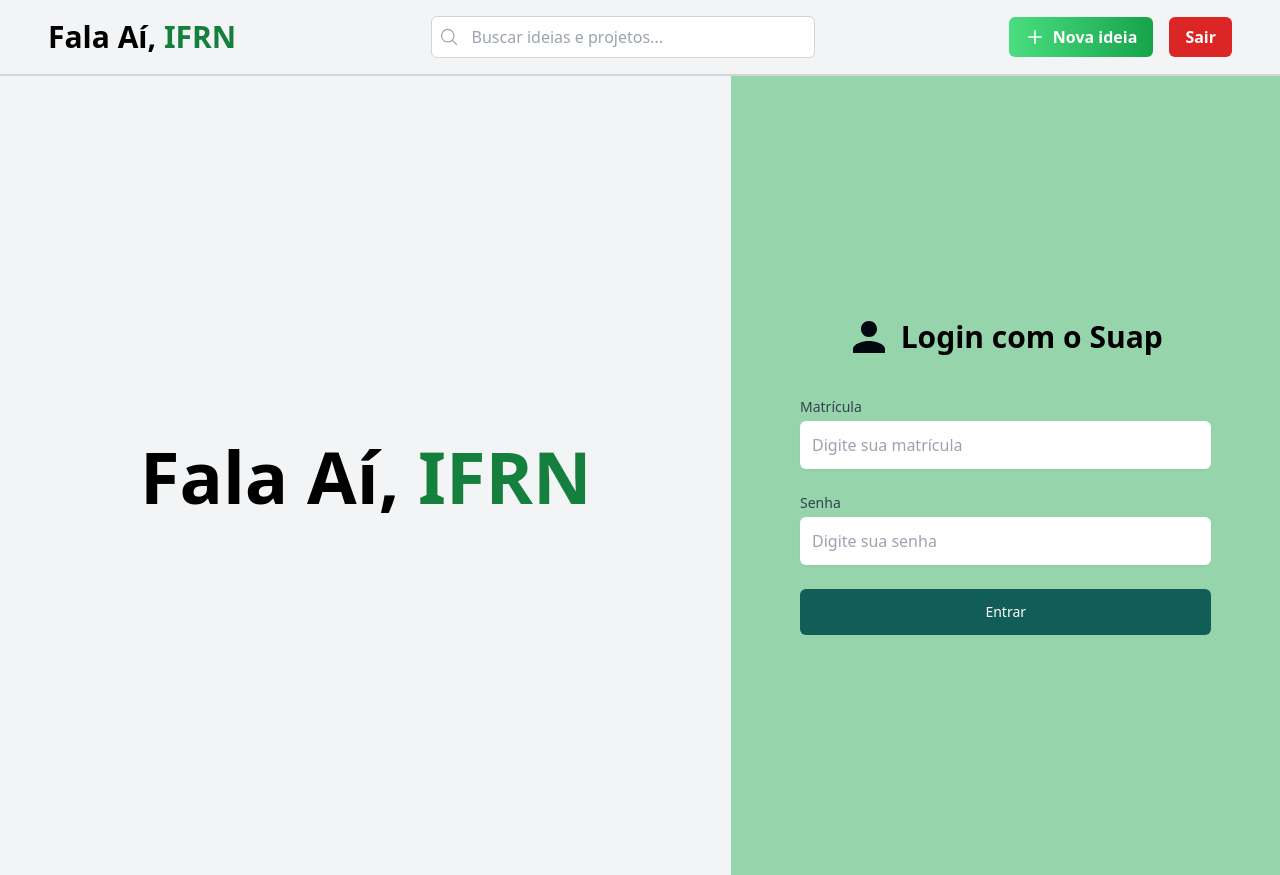
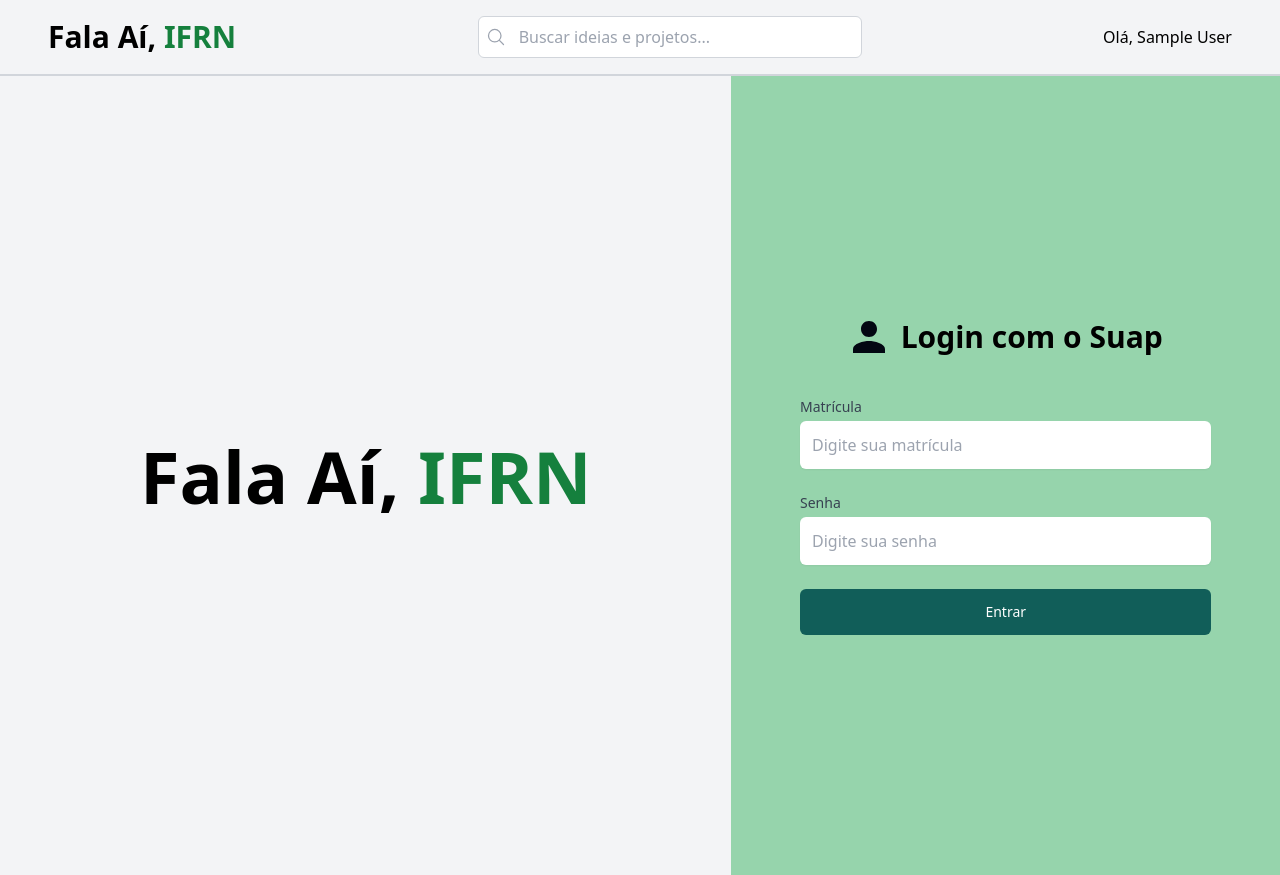
Before and after one commit to JoaoManoelFontes/falaai-ifrn, a Django app: page /auth/ in a window 1280 px wide. Shown: the top 875 px of the page. Run offline with Django 5.2, Linux system fonts and the light colour scheme; the visitor is signed in with stand-in values (Sample User, id 1); data that the repository does not hold is empty; style sheets or scripts are compiled from the project's sources.

Commit message:
feat: create dropdown menu for nav

```diff
--- a/templates/base.html
+++ b/templates/base.html
@@ -62,20 +62,27 @@
                 <div>
                     {% if request.user.is_authenticated %}
                     <div class="flex gap-4">
-                        <!-- TODO: link para criar nova ideia/projeto -->
-                        <a href="{% url 'create_suggestion' %}" class="flex items-center justify-center gap-2 bg-gradient-to-r from-green-400 to-green-600 text-white font-bold px-4 py-2 rounded-md hover:brightness-90 hover:cursor-pointer transition">
-                            <svg xmlns="http://www.w3.org/2000/svg" fill="none" viewBox="0 0 24 24" stroke-width="2" stroke="currentColor" class="size-5">
+                        {% with name=request.user.get_full_name.split %}
+                            <button id="userMenuButton" class='hover:underline'>Olá, {{ name.0 }} {{ name.1 }}</button>
+                        {% endwith %}
+
+
+                        <div id="userMenu"
+        class="absolute right-12 mt-8 w-40 bg-white border border-gray-200 rounded-md shadow-lg hidden">
+    <ul class="py-2 text-sm text-gray-700">
+        <li><a href="#" class="flex block px-4 py-2 hover:bg-gray-100 items-center gap-2"><svg xmlns="http://www.w3.org/2000/svg" width="16" height="16" viewBox="0 0 24 24" fill="none" stroke="currentColor" stroke-width="2" stroke-linecap="round" stroke-linejoin="round" class="lucide lucide-user-icon lucide-user"><path d="M19 21v-2a4 4 0 0 0-4-4H9a4 4 0 0 0-4 4v2"/><circle cx="12" cy="7" r="4"/></svg> Meu perfil</a></li>
+        <li><a href={% url 'create_suggestion' %} class="flex block px-4 py-2 hover:bg-gray-100 items-center gap-2"><svg xmlns="http://www.w3.org/2000/svg" fill="none" viewBox="0 0 24 24" stroke-width="2" stroke="currentColor" class="size-4">
                             <path stroke-linecap="round" stroke-linejoin="round" d="M12 4.5v15m7.5-7.5h-15" />
-                            </svg>
-                            Nova ideia
-                        </a>
+                            </svg> Nova ideia</a></li>
+        <li>
+            <form action="{% url 'logout' %}" method="post">
+                {% csrf_token %}
+                <button class="flex w-full text-left px-4 py-2 hover:bg-red-100 items-center gap-2"><svg xmlns="http://www.w3.org/2000/svg" width="16" height="16" viewBox="0 0 24 24" fill="none" stroke="currentColor" stroke-width="2" stroke-linecap="round" stroke-linejoin="round" class="lucide lucide-log-out-icon lucide-log-out"><path d="m16 17 5-5-5-5"/><path d="M21 12H9"/><path d="M9 21H5a2 2 0 0 1-2-2V5a2 2 0 0 1 2-2h4"/></svg> Sair</button>
+            </form>
+        </li>
+    </ul>
+</div>
 
-                        <form action="{% url 'logout' %}" method="post">
-                            {% csrf_token %}
-                            <button type="submit" class="inline-flex items-center font-bold px-4 py-2 rounded-md bg-red-600 text-white hover:bg-red-700 focus:outline-none focus:ring-2 focus:ring-red-500 hover:brightness-90 transition">
-                                Sair
-                            </button>
-                        </form>
                     </div>
                     {% else %}
                         <a href="{% url 'auth' %}" class="flex gap-2 font-semibold border border-gray-300 px-4 py-2 rounded-md hover:bg-gray-200 transition">
@@ -161,5 +168,29 @@
             }
         });
     })();
+
+    document.addEventListener("DOMContentLoaded", () => {
+        const button = document.getElementById("userMenuButton");
+        const menu = document.getElementById("userMenu");
+
+
+        button.addEventListener("click", (e) => {
+            e.stopPropagation();
+            menu.classList.toggle("hidden");
+        });
+
+
+        document.addEventListener("click", () => {
+            if (!menu.classList.contains("hidden")) {
+                menu.classList.add("hidden");
+            }
+        });
+
+
+        menu.addEventListener("click", (e) => {
+            e.stopPropagation();
+        });
+    });
+
 </script>
 </html>
```
